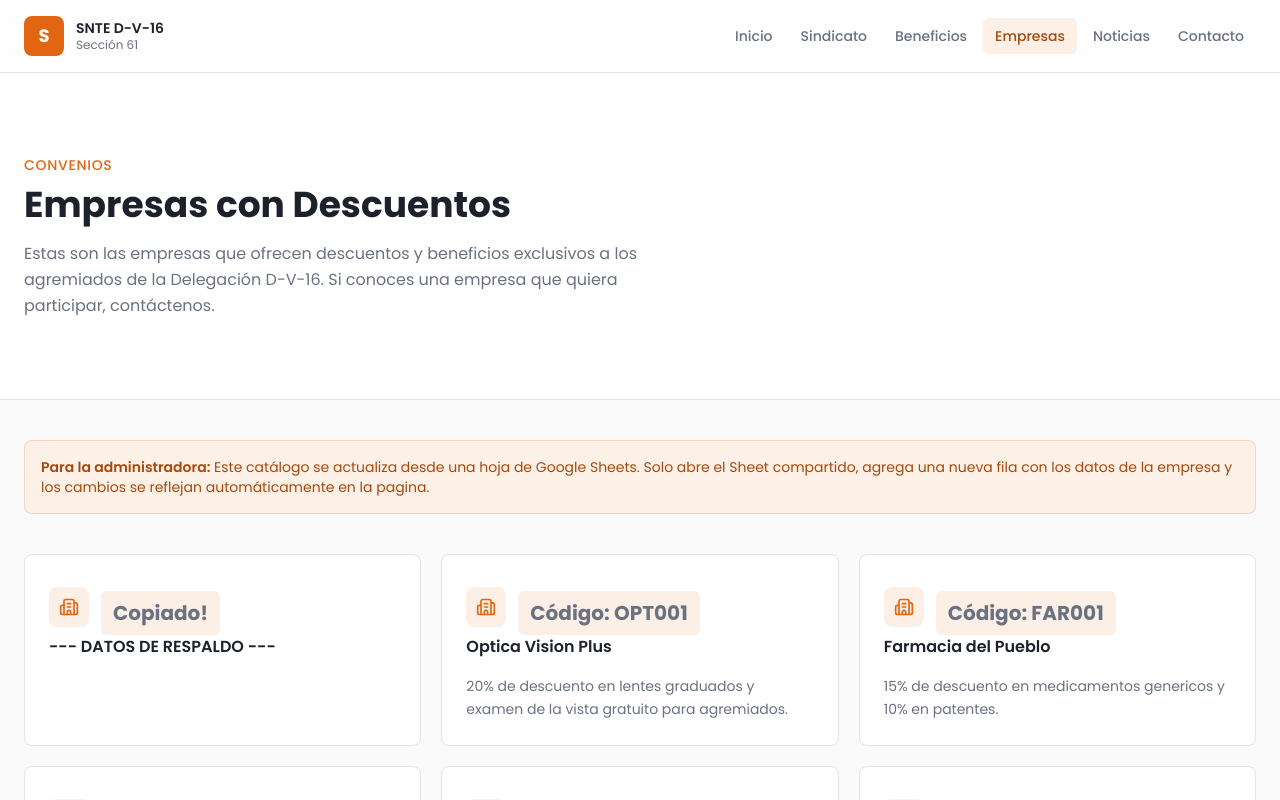
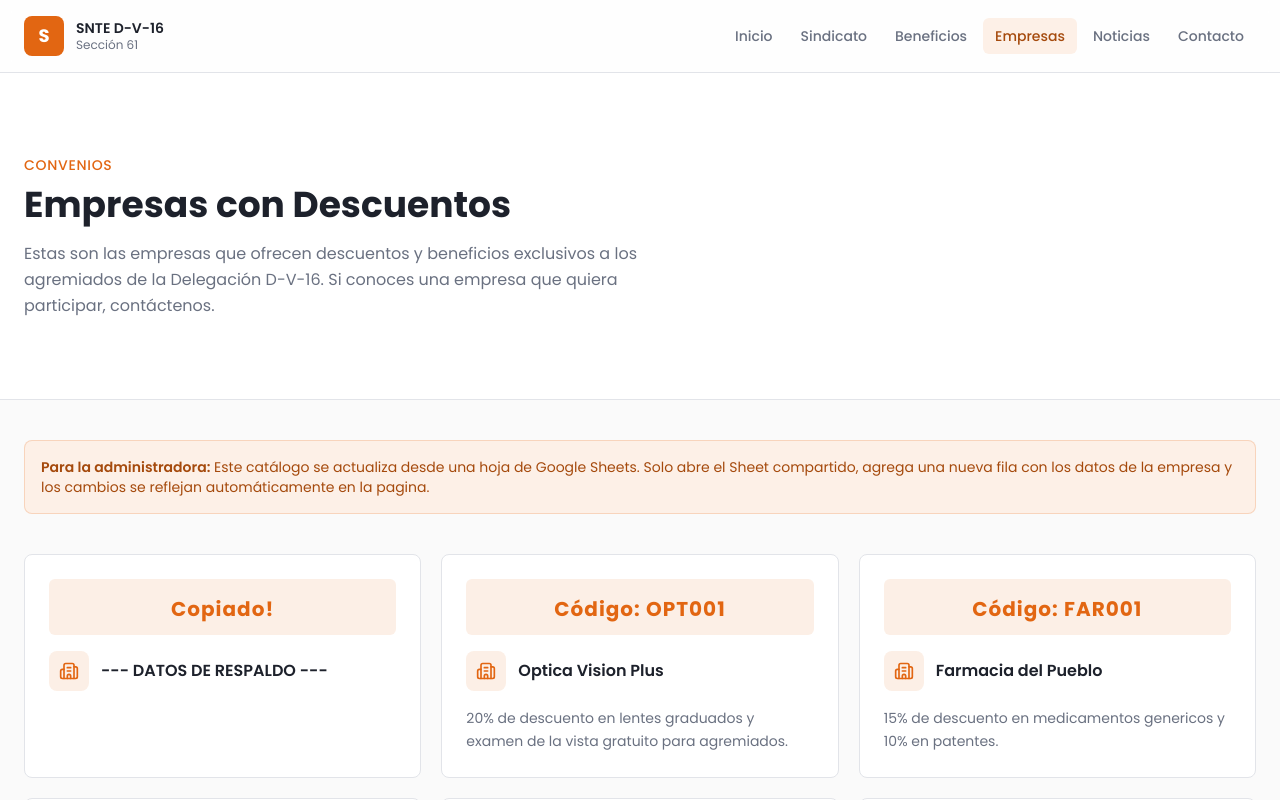
Before and after one commit to Jesuscodes555/Proyecto_SNTE_16, a Next.js app: page /empresas in a window 1280 px wide. Shown: the top 800 px of the page. Built offline with nearby package versions, Linux system fonts and the light colour scheme.

Commit message:
Estilo de la tarjeta empresas

```diff
--- a/app/empresas/EmpresasClient.tsx
+++ b/app/empresas/EmpresasClient.tsx
@@ -61,29 +61,25 @@ export default function EmpresasClient({ initialEmpresas }: {
           {empresas.map((empresa) => (
             <article
               key={empresa.codigo}
-              className="flex flex-col rounded-lg border border-border bg-card p-6 transition-shadow hover:shadow-md"
+              className="flex h-full flex-col rounded-lg border border-border bg-card p-6 transition-shadow hover:shadow-md"
             >
-              {/* Icono + nombre */}
-              <div className="flex items-center gap-3">
-                <div className="flex h-10 w-10 items-center justify-center rounded-lg bg-primary/10">
-                  <Building2 className="h-5 w-5 text-primary" />
-                </div>
-
                               {/* Código de la empresa */}
                   <div
                     onClick={() => {navigator.clipboard.writeText(empresa.codigo)
                       setCopiado(empresa.codigo)
                       setTimeout(() => setCopiado(""), 2000)
                     } }
-                    className="mt-3 cursor-pointer select-none rounded-md bg-primary/10 px-3 py-2 text-center transition hover:bg-primary/20"
+                    className="mb-4 cursor-pointer select-none rounded-md bg-primary/10 px-3 py-3 text-center transition hover:bg-primary/20"
                     title="Haz clic para copiar el código al portapapeles">
-                    <p className="text-xl font-bold text-muted-foreground">
+                    <p className="mt-1 text-xl font-bold  tracking-wider text-primary">
                       {copiado === empresa.codigo ? "Copiado!" : `Código: ${empresa.codigo}`}
                     </p>
                   </div>
+              {/* Icono + nombre */}
+              <div className="flex items-center gap-3">
+                <div className="flex h-10 w-10 items-center justify-center rounded-lg bg-primary/10">
+                  <Building2 className="h-5 w-5 text-primary" />
                 </div>
-
-                <div>
                 <h3 className="text-base font-semibold text-card-foreground">
                     {empresa.nombre}
                   </h3>
```
Lines whose indentation alone changed are shown as unchanged.
